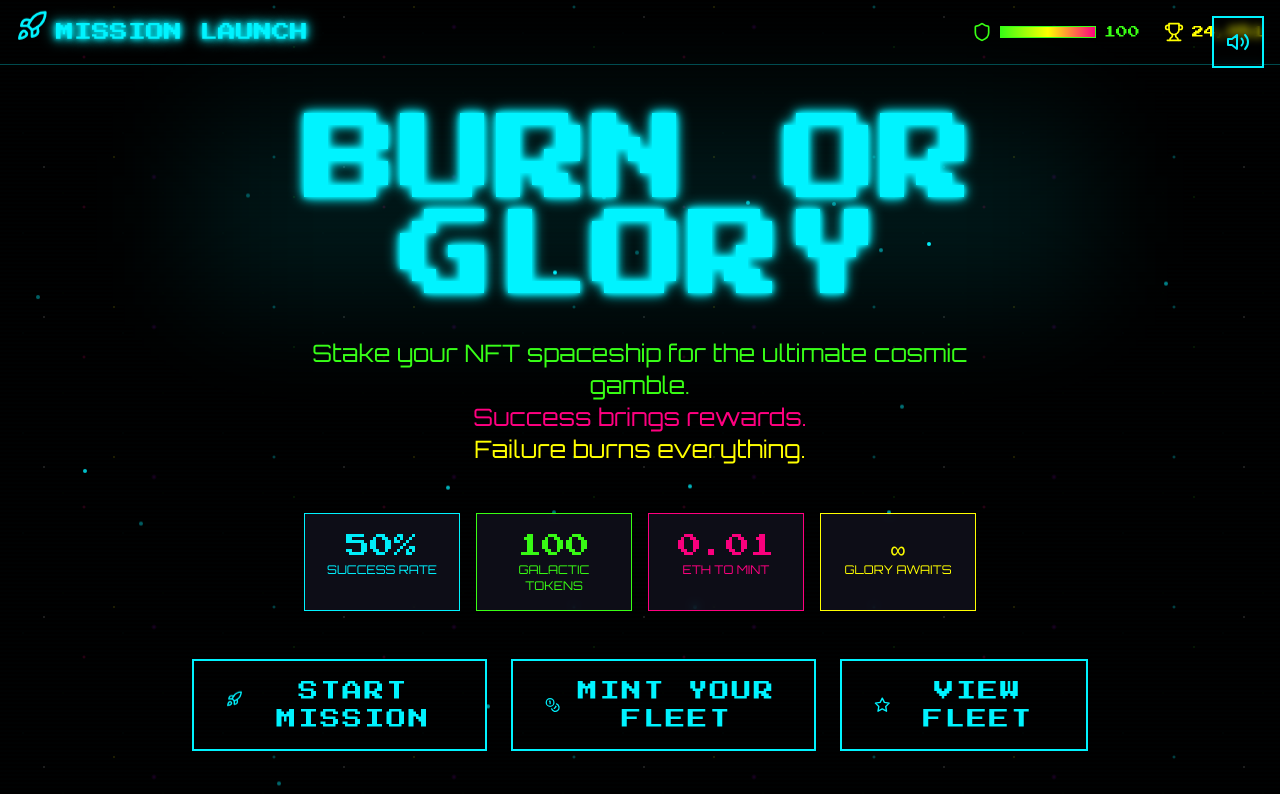
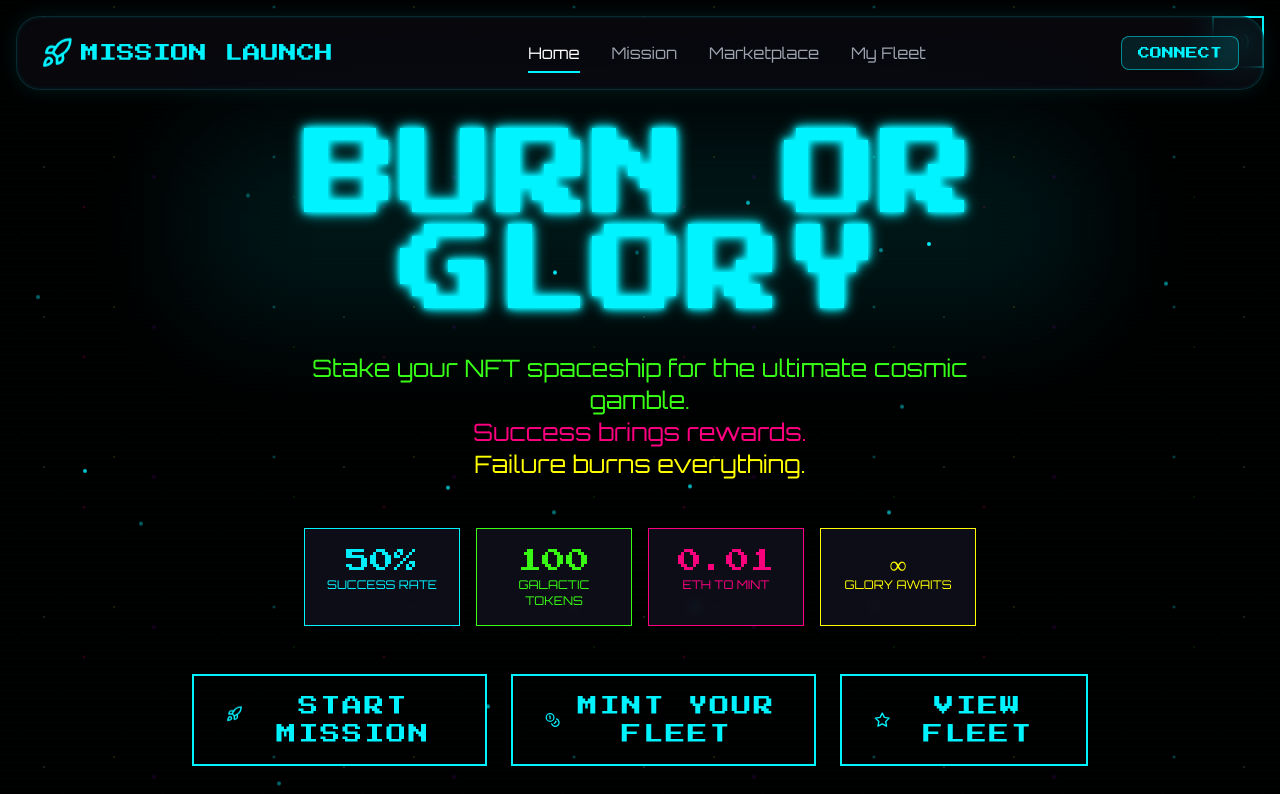
Before and after one commit to auraCodesKM/code-day-prod, a Next.js app: page / in a window 1280 px wide. Shown: the top 794 px of the page. Built offline with nearby package versions, Linux system fonts and the light colour scheme.

Commit message:
feat: Integrate new glassy navbar and resolve merge conflicts

```diff
--- a/app/globals.css
+++ b/app/globals.css
@@ -208,3 +208,28 @@
   from { background-position: 0 0; }
   to { background-position: 100px 100px; }
 }
+
+/* Glassy Neon Navbar */
+.glass-navbar {
+  background: rgba(15, 15, 25, 0.5);
+  backdrop-filter: blur(12px);
+  -webkit-backdrop-filter: blur(12px);
+  border: 1px solid rgba(0, 243, 255, 0.15);
+  border-radius: 1.5rem; /* 24px */
+  box-shadow: 0 0 20px rgba(0, 243, 255, 0.1), inset 0 0 5px rgba(0, 243, 255, 0.1);
+  padding: 0.5rem; /* 8px */
+  transition: all 0.3s ease;
+}
+
+.glass-navbar:hover {
+  box-shadow: 0 0 30px rgba(0, 243, 255, 0.2), inset 0 0 10px rgba(0, 243, 255, 0.15);
+}
+
+/* Custom font definitions */
+.font-pixel {
+  font-family: 'Press Start 2P', cursive;
+}
+
+.font-arcade {
+  font-family: 'Orbitron', sans-serif;
+}
--- a/app/layout.tsx
+++ b/app/layout.tsx
@@ -1,6 +1,7 @@
 import type { Metadata } from 'next'
 import { Inter } from 'next/font/google'
 import './globals.css'
+import Navbar from '../components/Navbar'
 
 const inter = Inter({ subsets: ['latin'] })
 
@@ -22,7 +23,8 @@ export default function RootLayout({
         <link href="https://fonts.googleapis.com/css2?family=Press+Start+2P&family=Orbitron:wght@400;700;900&display=swap" rel="stylesheet" />
       </head>
       <body className={`${inter.className} bg-space-black overflow-x-hidden`}>
-        {children}
+        <main>{children}</main>
+        <Navbar />
       </body>
     </html>
   )
--- a/app/page.tsx
+++ b/app/page.tsx
@@ -62,51 +62,12 @@ export default function Home() {
       {/* CRT Effect */}
       <div className="absolute inset-0 crt-effect" />
 
-      {/* Header HUD */}
-      <header className="relative z-10 p-4 border-b border-neon-blue/30">
-        <div className="max-w-7xl mx-auto flex justify-between items-center">
-          {/* Logo */}
-          <motion.div
-            className="flex items-center space-x-2"
-            initial={{ opacity: 0, x: -50 }}
-            animate={{ opacity: 1, x: 0 }}
-            transition={{ duration: 0.8 }}
-          >
-            <Rocket className="w-8 h-8 text-neon-blue animate-float" />
-            <span className="font-pixel text-neon-blue text-sm md:text-lg animate-glow">
-              MISSION LAUNCH
-            </span>
-          </motion.div>
 
-          {/* HUD Stats */}
-          <div className="flex items-center space-x-6">
-            {/* Health Bar */}
-            <div className="flex items-center space-x-2">
-              <Shield className="w-5 h-5 text-neon-green" />
-              <div className="w-24 h-3 bg-cyber-gray border border-neon-green">
-                <div
-                  className="h-full health-bar-fill"
-                  style={{ width: `${health}%` }}
-                />
-              </div>
-              <span className="font-pixel text-neon-green text-xs">{health}</span>
-            </div>
-
-            {/* Score Counter */}
-            <div className="flex items-center space-x-2">
-              <Trophy className="w-5 h-5 text-neon-yellow" />
-              <span className="font-pixel text-neon-yellow text-xs score-counter">
-                {score.toLocaleString()}
-              </span>
-            </div>
-          </div>
-        </div>
-      </header>
 
       {/* Main Content */}
       <main className="relative z-10 min-h-screen flex flex-col">
         {/* Hero Section */}
-        <section className="flex-1 flex items-center justify-center px-4 py-12">
+                <section className="flex-1 flex items-center justify-center px-4 pt-32 pb-12">
           <div className="max-w-4xl mx-auto text-center">
             {/* Main Title */}
             <motion.h1
--- /dev/null
+++ b/components/Navbar.tsx
@@ -0,0 +1,61 @@
+'use client'
+
+import Link from 'next/link'
+import { usePathname } from 'next/navigation'
+import { motion } from 'framer-motion'
+import { Rocket } from 'lucide-react'
+
+const navItems = [
+  { name: 'Home', href: '/' },
+  { name: 'Mission', href: '/mission' },
+  { name: 'Marketplace', href: '/marketplace' },
+  { name: 'My Fleet', href: '/fleet' },
+]
+
+export default function Navbar() {
+  const pathname = usePathname()
+
+  return (
+    <div className="fixed top-0 left-0 right-0 z-50 pt-4 px-4">
+      <nav className="glass-navbar w-full max-w-7xl mx-auto">
+        <div className="flex items-center justify-between h-14 px-4">
+          {/* Logo */}
+          <Link href="/" className="flex items-center space-x-2">
+            <Rocket className="w-8 h-8 text-neon-blue animate-float" />
+            <span className="font-pixel text-neon-blue text-lg hidden md:block">
+              MISSION LAUNCH
+            </span>
+          </Link>
+
+          {/* Navigation Links */}
+          <ul className="hidden md:flex items-center space-x-8">
+            {navItems.map(item => (
+              <li key={item.name} className="relative">
+                <Link
+                  href={item.href}
+                  className={`font-arcade text-base transition-colors duration-300 ${
+                    pathname === item.href
+                      ? 'text-white'
+                      : 'text-gray-400 hover:text-white'
+                  }`}>
+                  {item.name}
+                </Link>
+                {pathname === item.href && (
+                  <motion.div
+                    className="absolute -bottom-2 left-0 right-0 h-0.5 bg-neon-blue"
+                    layoutId="underline"
+                  />
+                )}
+              </li>
+            ))}
+          </ul>
+
+          {/* Connect Wallet Button */}
+          <button className="font-pixel text-xs px-4 py-2 rounded-lg bg-neon-blue/10 text-neon-blue border border-neon-blue/50 hover:bg-neon-blue/20 transition-all">
+            CONNECT
+          </button>
+        </div>
+      </nav>
+    </div>
+  )
+}
```
